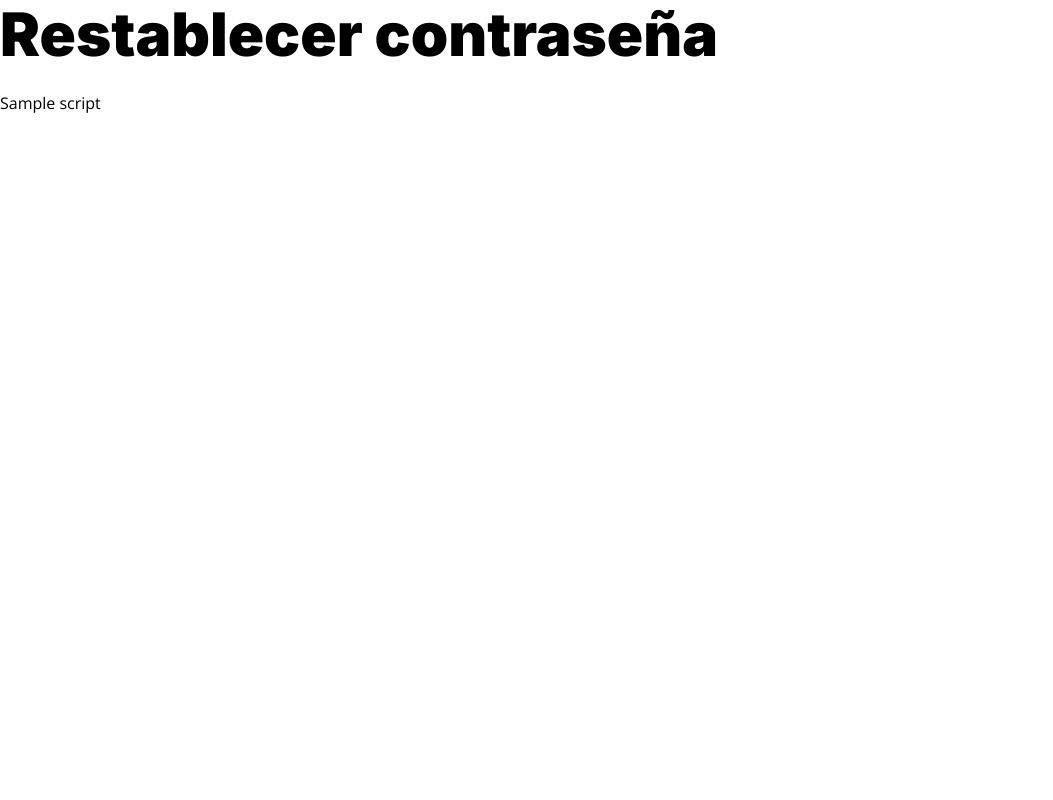
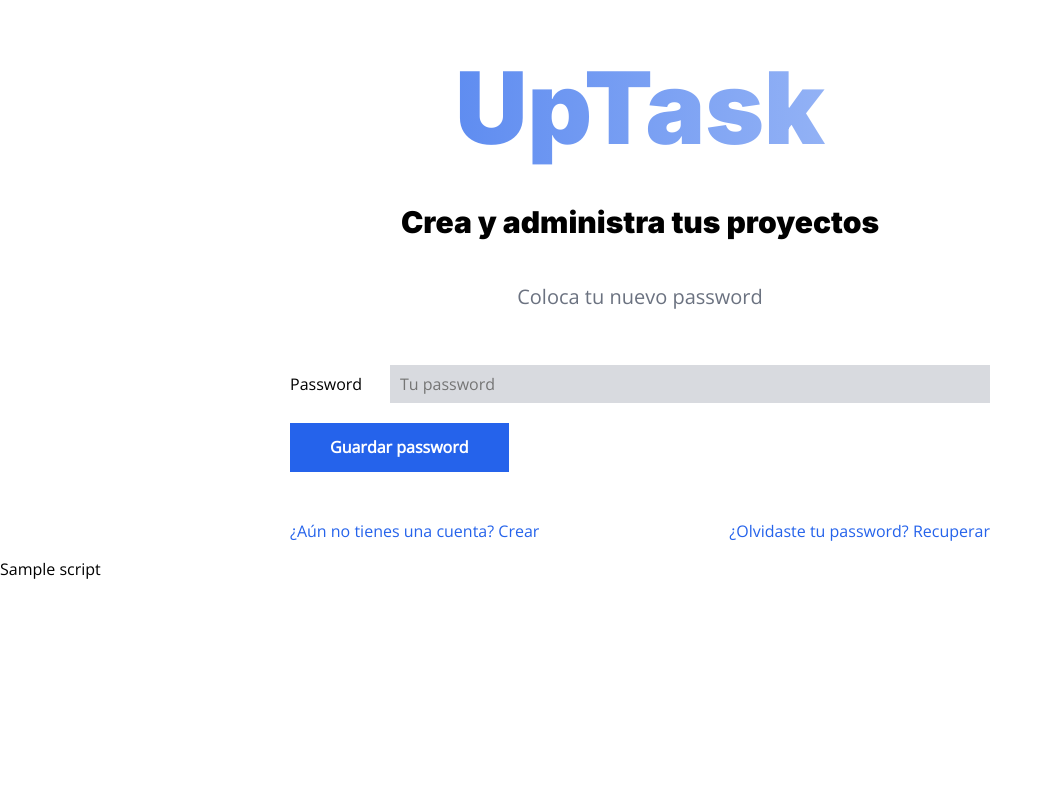
Before and after one commit to colidom/UpTaskMVC, a PHP site: template views/auth/restablecer.php in a window 1280 px wide. Shown: the top 800 px of the page, without its empty margins (0-1053 px from the left). Before the commit the page ends 113 px from the top, so only its background shows below. Run offline with PHP 8.4, Linux system fonts and the light colour scheme; the template is opened without the code that fills it: most values are stand-ins (such as "Sample title", 1, 10 or a date in 2020).

Commit message:
Creando la Vista para agregar el nuevo password

```diff
--- a/src/scss/auth/_index.scss
+++ b/src/scss/auth/_index.scss
@@ -1,3 +1,4 @@
 @forward 'login';
 @forward 'crear';
 @forward 'olvide';
+@forward 'restablecer';
--- /dev/null
+++ b/src/scss/auth/_restablecer.scss
@@ -0,0 +1,21 @@
+@use 'base/variables' as v;
+@use 'base/mixins' as m;
+
+.restablecer {
+    margin-top: 5rem;
+
+    .uptask {
+        @include m.textoDegradado(v.$azul)
+    }
+
+    input[type="submit"] {
+        @include m.boton(v.$azul, v.$blanco);
+    }
+
+    .acciones {
+        a {
+            color: v.$azul;
+        }
+    }
+
+}
--- a/views/auth/restablecer.php
+++ b/views/auth/restablecer.php
@@ -1 +1,19 @@
-<h1>Restablecer contraseña</h1>
+<div class="contenedor restablecer">
+    <?php include_once __DIR__ . '/../templates/nombre-sitio.php'; ?>
+    <div class="contenedor-sm">
+        <p class="descripcion-pagina">Coloca tu nuevo password</p>
+
+        <form method="POST" action="/restablecer" class="formulario">
+            <div class="campo">
+                <label for="password">Password</label>
+                <input type="password" id="password" placeholder="Tu password" name="password">
+            </div>
+
+            <input type="submit" class="boton" value="Guardar password">
+        </form>
+        <div class="acciones">
+            <a href="/crear">¿Aún no tienes una cuenta? Crear</a>
+            <a href="/olvide">¿Olvidaste tu password? Recuperar</a>
+        </div>
+    </div><!-- .contenedor-sm -->
+</div>
```
Also changed, not shown: public/build/css/app.css, 1 other file.
